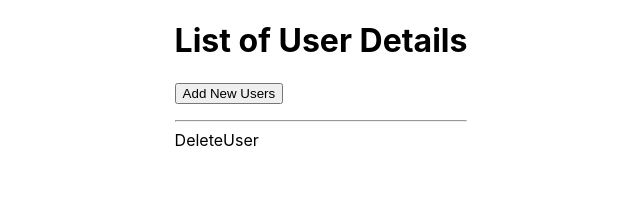
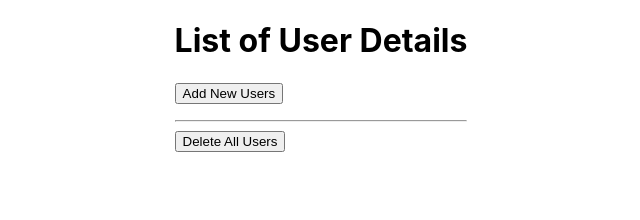
Before and after one commit to kirtanchandak/react-query, a React (Create React App) app: page / in a window 1280 px wide. Shown: the top 220 px of the page, without its empty margins (319-959 px from the left). Built offline with nearby package versions, Linux system fonts and the light colour scheme; what chance would draw is missing.

Commit message:
all users deleted

```diff
--- a/src/components/DeleteUser.jsx
+++ b/src/components/DeleteUser.jsx
@@ -1,7 +1,17 @@
 import React from "react";
+import { useDispatch } from "react-redux";
+import { clearAllUsers } from "../store/slices/userSlice";
 
 function DeleteUser() {
-  return <div>DeleteUser</div>;
+  const deleteUsers = () => {
+    dispatch(clearAllUsers());
+  };
+  const dispatch = useDispatch();
+  return (
+    <div>
+      <button onClick={() => deleteUsers()}>Delete All Users</button>
+    </div>
+  );
 }
 
 export default DeleteUser;
--- a/src/store/slices/userSlice.js
+++ b/src/store/slices/userSlice.js
@@ -10,9 +10,11 @@ const userSlice = createSlice({
     removeUser(state, action) {
       state.splice(action.payload, 1);
     },
-    clearAllUsers(state, action) {},
+    clearAllUsers(state, action) {
+      return [];
+    },
   },
 });
 
 export default userSlice;
-export const { addUser, removeUser } = userSlice.actions;
+export const { addUser, removeUser, clearAllUsers } = userSlice.actions;
```
